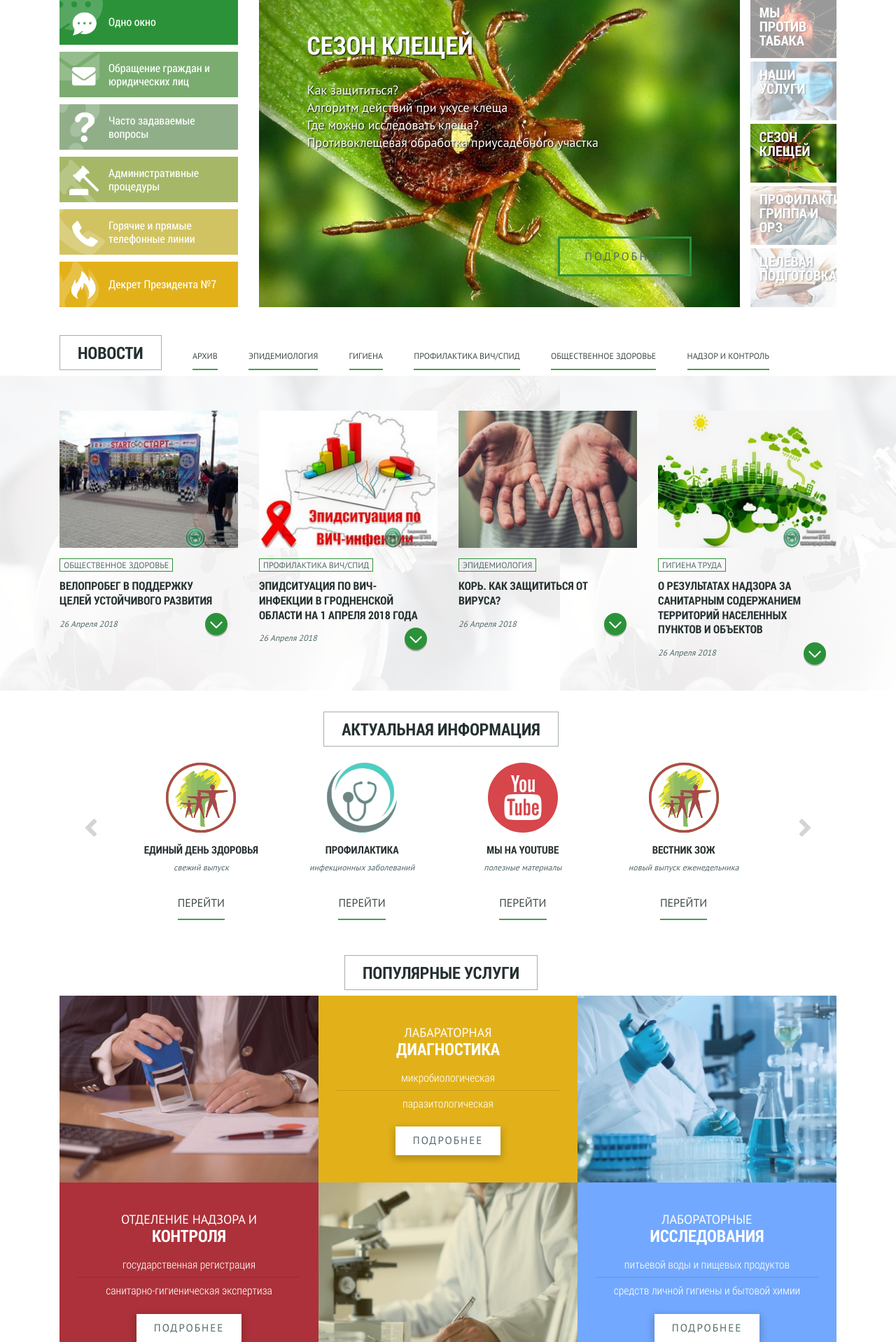
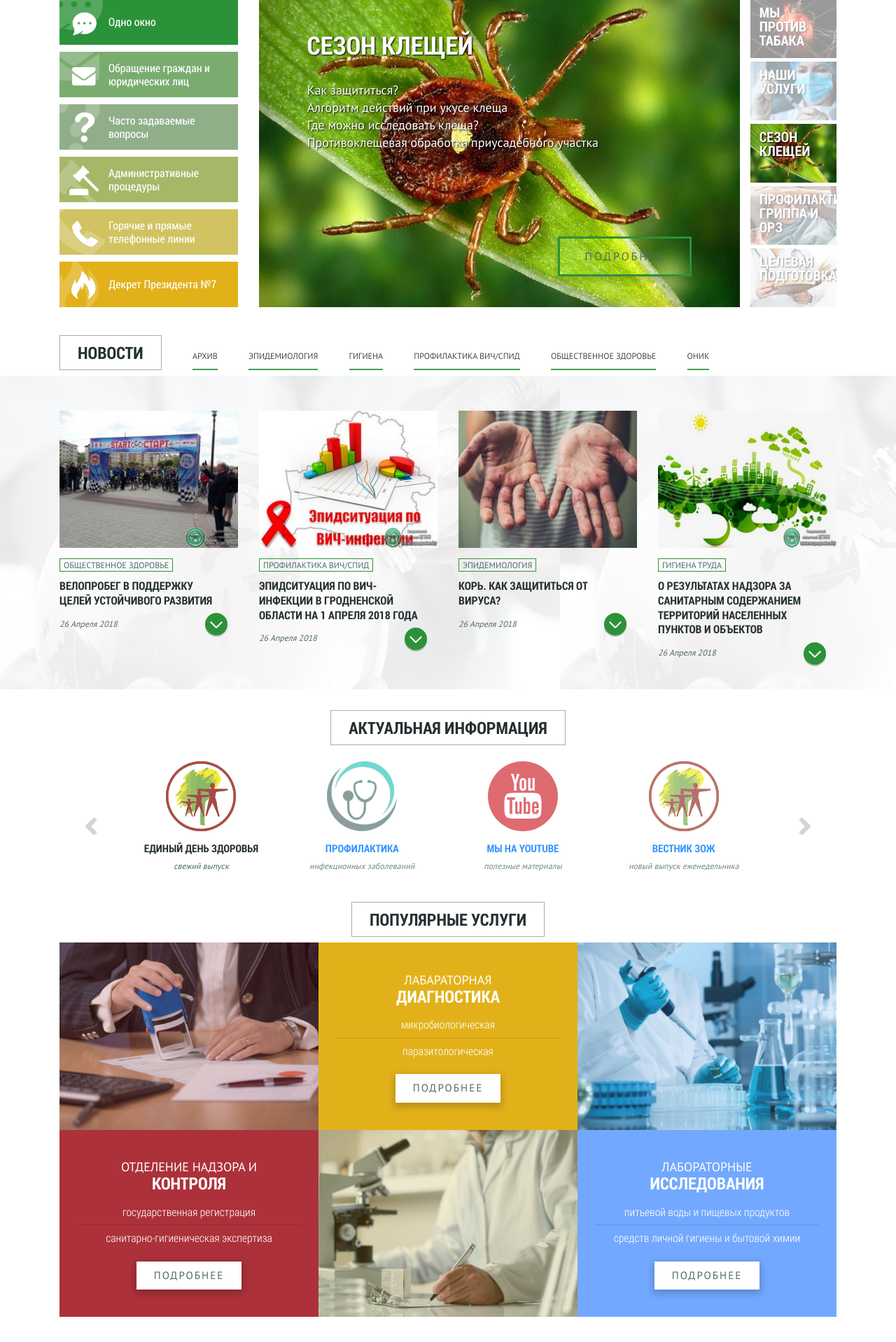
Before and after one commit to panviktar/new-cge, a web app: file app/index.html in a window 1280 px wide. Shown: the part 3907-5825 px from the top of the page at 70% size. Run offline with its HTML, style and script files only (its server is not run), Linux system fonts and the light colour scheme; some libraries are stand-ins or nearby versions; grey boxes are pictures that could not be loaded.

Commit message:
adaptiv3

```diff
--- a/app/index.html
+++ b/app/index.html
@@ -513,7 +513,7 @@
 											<img src="img/big-slider/slider_1_mini.jpg" class="entity-img" />
 										</figure>
 										<div class="content">
-											<p class="title--min">Сезон клещей</p>
+											<span class="title--min">Сезон клещей</span>
 										</div>
 									</div>
 									<div class="swiper-slide">
@@ -521,7 +521,7 @@
 											<img src="img/big-slider/slider_2_mini.jpg" class="entity-img" />
 										</figure>
 										<div class="content">
-											<p class="title--min">Профилактика гриппа и ОРЗ</p>
+											<span class="title--min">Профилактика гриппа и ОРЗ</span>
 										</div>
 									</div>
 									<div class="swiper-slide">
@@ -529,7 +529,7 @@
 											<img src="img/big-slider/slider_3_mini.jpg" class="entity-img" />
 										</figure>
 										<div class="content">
-											<p class="title--min">Целевая подготовка</p>
+											<span class="title--min">Целевая подготовка</span>
 										</div>
 									</div>
 									<div class="swiper-slide">
@@ -537,7 +537,7 @@
 											<img src="img/big-slider/slider_4_mini.jpg" class="entity-img" />
 										</figure>
 										<div class="content">
-											<p class="title--min">Мы против табака</p>
+											<span class="title--min">Мы против табака</span>
 										</div>
 									</div>
 									<div class="swiper-slide">
@@ -572,7 +572,7 @@
 							<a class="btn-link" href="#">Гигиена</a>
 							<a class="btn-link" href="#">Профилактика ВИЧ/СПИД</a>
 							<a class="btn-link" href="#">Общественное здоровье</a>
-							<a class="btn-link" href="#">Надзор и контроль</a>
+							<a class="btn-link" href="#">ОНиК</a>
 
 						</div>
 
@@ -587,9 +587,9 @@
 						<div class="cards  row">
 
 
-							<div class="card  col-3">
+							<div class="card  col-6  col-lg-3">
 
-								<img src="img/news/news1.jpg">
+								<img class="card-img" src="img/news/news1.jpg">
 
 								<div class="card-title">
 										<a href="#" class="toggle-info btn-card">
@@ -605,18 +605,15 @@
 								</div>
 								<div class="card-flap flap1">
 									<div class="card-description">
-											24-27 апреля в рамках компании ПРООН в поддержку Целей устойчивого развития стартовал велопробег «Bike4SDGs 2018» из Гродно в Национальный парк «Беловежская пуща» Брестской области
-									</div>
-									<div class="card-flap flap2">
-										<div class="card-actions">
-											<a href="#" class="  btn-link">Подробнее</a>
+											<p>24-27 апреля в рамках компании ПРООН в поддержку Целей устойчивого развития стартовал велопробег «Bike4SDGs 2018» из Гродно в Национальный парк «Беловежская пуща» Брестской области</p>
+											<a href="#" class="card-btn  btn-link">Подробнее</a>
 										</div>
-									</div>
-								</div>
+										</div>
+
 							</div>
 
-							<div class="card  col-3">
-									<img src="img/news/news2.jpg">
+							<div class="card  col-6  col-lg-3">
+									<img class="card-img" src="img/news/news2.jpg">
 									<div class="card-title">
 											<a href="#" class="toggle-info btn-card">
 													<span class="left"></span>
@@ -631,18 +628,17 @@
 									</div>
 									<div class="card-flap flap1">
 										<div class="card-description">
-												По состоянию на 1 апреля 2018 г. в Гродненской области зарегистрирован 1121 случай, количество людей, живущих с ВИЧ, – 863 (показатель распространенности – 82,7 на 100 тысяч населения)
+											<p>	По состоянию на 1 апреля 2018 г. в Гродненской области зарегистрирован 1121 случай, количество людей, живущих с ВИЧ, – 863 (показатель распространенности – 82,7 на 100 тысяч населения)</p>
+											<a href="#" class="btn-link">Подробнее</a>
+											</div>
+
+
+
 										</div>
-										<div class="card-flap flap2">
-											<div class="card-actions">
-												<a href="#" class="  btn-link">Подробнее</a>
-											</div>
-										</div>
-									</div>
 							</div>
 
-							<div class="card  col-3">
-									<img src="img/news/news3.jpg">
+							<div class="card  col-6  col-lg-3">
+									<img class="card-img"  src="img/news/news3.jpg">
 									<div class="card-title">
 											<a href="#" class="toggle-info btn-card">
 													<span class="left"></span>
@@ -657,18 +653,15 @@
 									</div>
 									<div class="card-flap flap1">
 										<div class="card-description">
-												Корь – одно из наиболее заразных инфекционных заболеваний. Если не боле корью или непривитый человек общается с больным, то вероятность заражения приближается к 100  %
-										</div>
-										<div class="card-flap flap2">
-											<div class="card-actions">
+												<p>Корь – одно из наиболее заразных инфекционных заболеваний. Если не боле корью или непривитый человек общается с больным, то вероятность заражения приближается к 100%  </p>
 												<a href="#" class="  btn-link">Подробнее</a>
 											</div>
-										</div>
+
 									</div>
 							</div>
 
-							<div class="card  col-3">
-									<img src="img/news/news4.jpg">
+							<div class="card  col-6  col-lg-3">
+									<img  class="card-img"  src="img/news/news4.jpg">
 									<div class="card-title">
 											<a href="#" class="toggle-info btn-card">
 													<span class="left"></span>
@@ -683,13 +676,10 @@
 									</div>
 									<div class="card-flap flap1">
 										<div class="card-description">
-												В январе-марте 2018 года специалистами территориальных центров гигиены и эпидемиологии в целях оперативной оценки соответствия требованиям законодательст области санитарно-эпидемиологического... благополучия населения продолжался мониторинг содержания территорий населенных пунктов и объектов
-										</div>
-										<div class="card-flap flap2">
-											<div class="card-actions">
-												<a href="#" class="  btn-link">Подробнее</a>
-											</div>
-										</div>
+												<p>В январе-марте 2018 года специалистами территориальных центров гигиены и эпидемиологии в целях оперативной оценки соответствия требованиям законодательст области санитарно-эпидемиологического... благополучия населения продолжался мониторинг содержания территорий населенных пунктов и объектов </p>
+														<a href="#" class="  btn-link">Подробнее</a>
+												</div>
+
 									</div>
 						</div>
 
@@ -731,7 +721,7 @@
 									  height="100px">
 									<span class="info-material__title">Единый день здоровья</span>
 									<span class="info-material__text">cвежий выпуск</span>
-									<a href="#" class="info-material__link  btn-link">Перейти</a>
+									<!-- <a href="#" class="info-material__link  btn-link">Перейти</a> -->
 
 								</div>
 
@@ -739,52 +729,53 @@
 
 
 
-
+							<a href="#" class="info-material__link  link">
 								<div class="info-material">
 									<img class="info-material__img" src="img/info-materials/epidemiologia.svg" alt="Профилактика инфекций" width="100px" height="100px">
 									<span class="info-material__title">Профилактика
 										<br>
 									</span>
 									<span class="info-material__text  ">инфекционных заболеваний</span>
-									<a href="#" class="info-material__link  btn-link">Перейти</a>
+									<!-- <a href="#" class="info-material__link  btn-link">Перейти</a> -->
 								</div>
+							</a>
 
-
-
+							<a href="#" class="info-material__link  link">
 								<div class="info-material">
 									<img class="info-material__img" src="img/info-materials/youtube.svg" alt="youtube канал" width="100px" height="100px">
 									<span class="info-material__title">Мы на youtube</span>
 									<span class="info-material__text">полезные материалы</span>
-									<a href="#" class="info-material__link  btn-link">Перейти</a>
+									<!-- <a href="#" class="info-material__link  btn-link">Перейти</a> -->
 								</div>
+							</a>
 
-
+							<a href="#" class="info-material__link  link">
 								<div class="info-material">
 									<img class="info-material__img" src="img/info-materials/logo ooz.svg" alt="Вестник здорового образа жизни" width="100px"
 									  height="100px">
 									<span class="info-material__title">Вестник ЗОЖ</span>
 									<span class="info-material__text">новый выпуск еженедельника</span>
-									<a href="#" class="info-material__link  btn-link">Перейти</a>
+									<!-- <a href="#" class="info-material__link  btn-link">Перейти</a> -->
 								</div>
+								</a>
 
-
+								<a href="#" class="info-material__link  link">
 								<div class="info-material">
 									<img class="info-material__img" src="img/info-materials/logo-z.svg" alt="youtube канал" width="100px" height="100px">
 									<span class="info-material__title">Здоровые люди </span>
 									<span class="info-material__text">проект о счастье, здоровье и пути к успеху</span>
-
-
-									<a href="#" class="info-material__link  btn-link">Перейти</a>
+									<!-- <a href="#" class="info-material__link  btn-link">Перейти</a> -->
 								</div>
 
+								<a href="#" class="info-material__link  link"></a>
 								<div class="info-material">
 									<img class="info-material__img" src="img/info-materials/logo-cur.svg" alt="Лого цели устойчивого развития" width="100px"
 									  height="100px">
 									<span class="info-material__title">Цели устойчивого развития </span>
 									<span class="info-material__text">деятельность по реализации показателей</span>
-
-									<a href="#" class="info-material__link  btn-link">Перейти</a>
+									<!-- <a href="#" class="info-material__link  btn-link">Перейти</a> -->
 								</div>
+							</a>
 
 
 
--- a/app/js/common.js
+++ b/app/js/common.js
@@ -1,8 +1,10 @@
+
 // Plagin superfish START подключение и стилизация
 // Подключение equalHeights выравнивание контейнера по высоте
 $(function () {
 $(".info-material__title").equalHeights();
 $(".info-material__text").equalHeights();
+$(".card-title p").equalHeights();
 
 $(".top-line .sf-menu").superfish({
 cssArrows: false,
--- a/app/scss/_blocks/_s-info-materials.scss
+++ b/app/scss/_blocks/_s-info-materials.scss
@@ -1,6 +1,9 @@
 .s-info-materials {
 	margin-top: 30px;
 	margin-bottom: 30px;
+	position: relative;
+	z-index: 1;
+
 }
 
 .info-materials {
--- a/app/scss/_blocks/_s-news.scss
+++ b/app/scss/_blocks/_s-news.scss
@@ -14,17 +19,12 @@
 		}
 	}
 
-.s-news {
-	margin-top: 30px;
-	margin-bottom: 30px;
-	color: $text;
-	text-rendering: optimizeLegibility;
 	.s-news-wraper {
 		padding-top: 50px;
-		padding-bottom: 0;
+		padding-bottom: 30px;
 		position: relative;
 		z-index: 5;
-		max-height: 450px;
+
 		&::before {
 			position: absolute;
 			width: 100%;
@@ -60,26 +60,29 @@
 		transform: translate3d(0, 1px, 0);
 		transition: all 0.025s 0s ease-out;
 	}
-	div.cards {
+	.cards {
 		text-align: center;
+		display: flex;
+		flex-direction: row;
 	}
-	div.card {
+	.card {
 		perspective: 1000;
 		position: relative;
 		text-align: left;
 		transition: all 0.3s 0s ease-in;
-		z-index: 1;
+		z-index: 10;
+
 		&:hover {
 			transform: scale(1.02) !important;
 		}
 		img {
-			max-width: 100%;
+			width: 100%;
 		}
-		div.card-title {
+		.card-title {
 			// background: #fff;
 			padding: 10px 0 10px 0;
 			position: relative;
-			z-index: 0;
+			z-index: 20;
 				a.toggle-info {
 				border-radius: 32px;
 				height: 32px;
--- a/app/scss/_media.scss
+++ b/app/scss/_media.scss
@@ -43,7 +43,6 @@
 			font-size: $fz--xsmall;
 		}
 	}
-
 	.swiper-container {
 		height: 440px;
 		.content {
@@ -64,11 +63,8 @@
 				font-size: $fz--small;
 			}
 		}
-}
-
-	// TOP-INFO END-----------------//
+	} // TOP-INFO END-----------------//
 	// S-SERVICES-----------------
-	// S-SERVICES END-----------------
 	.carousel-services {
 		&__title {
 			font-size: $fz--base;
@@ -79,7 +75,28 @@
 		&__btn {
 			font-size: $fz--xsmall;
 		}
+	} // S-SERVICES END-----------------
+	// S-NEWS
+	.s-news {
+		.section-title-wraper {
+			.section-title {
+				margin-right: 20px;
 			}
+			.btn-link {
+				display: inline-block;
+				font-size: $fz--xsmall;
+				opacity: 0.88;
+				margin-right: -5px;
+				&:hover {
+					opacity: 1;
+				}
+			}
+		}
+		.s-news-wraper {
+			padding-top: 40px;
+			padding-bottom: 30px;
+		}
+	} // S-NEWS END
 	/*==========  MY-CONTENT END ==========*/
 }
 
@@ -178,9 +195,26 @@
 				font-size: $fz--xsmall;
 			}
 		}
+	} // TOP-INFO END-----------------//
+// S-NEWS---------------------//
+	.s-news {
+		margin-top: 5px;
+		margin-bottom: 20px;
 
-	} // TOP-INFO END-----------------//
-	// S-SERVICES END-----------------
+		.section-title-wraper {
+			.section-title {
+				margin-right: 0;
+				font-size: $fz--xbase;
+			}
+			.btn-link {
+				padding: 5px 20px;
+				margin-right: -10px;
+			}
+		}
+
+	}
+	// S-NEWS END---------------------
+	// S-SERVICES-----------------
 	.section-title {
 		font-size: $fz--medium;
 	}
@@ -200,7 +234,8 @@
 			}
 		}
 	}
-	/*==========  MY-CONTENT END ==========*/
+	// S-SERVICES END-----
+
 	/*==========  MY-CONTENT END ==========*/
 }
 
@@ -289,8 +324,7 @@
 				line-height: 1.25;
 			}
 		}
-	}
-	// TOP-INFO END-----------------//
+	} // TOP-INFO END-----------------//
 	/*==========  MY-CONTENT END ==========*/
 }
 
@@ -362,9 +396,7 @@
 				line-height: 1.2;
 			}
 		}
-	}
-
-	// TOP-INFO END-----------------//
+	} // TOP-INFO END-----------------//
 	/*==========  MY-CONTENT END ==========*/
 }
 
```
Also changed, not shown: other parts of app/scss/_blocks/_s-news.scss (+27 -22 lines), app/css/main.min.css, app/js/scripts.min.js. Lines whose indentation alone changed are shown as unchanged.
